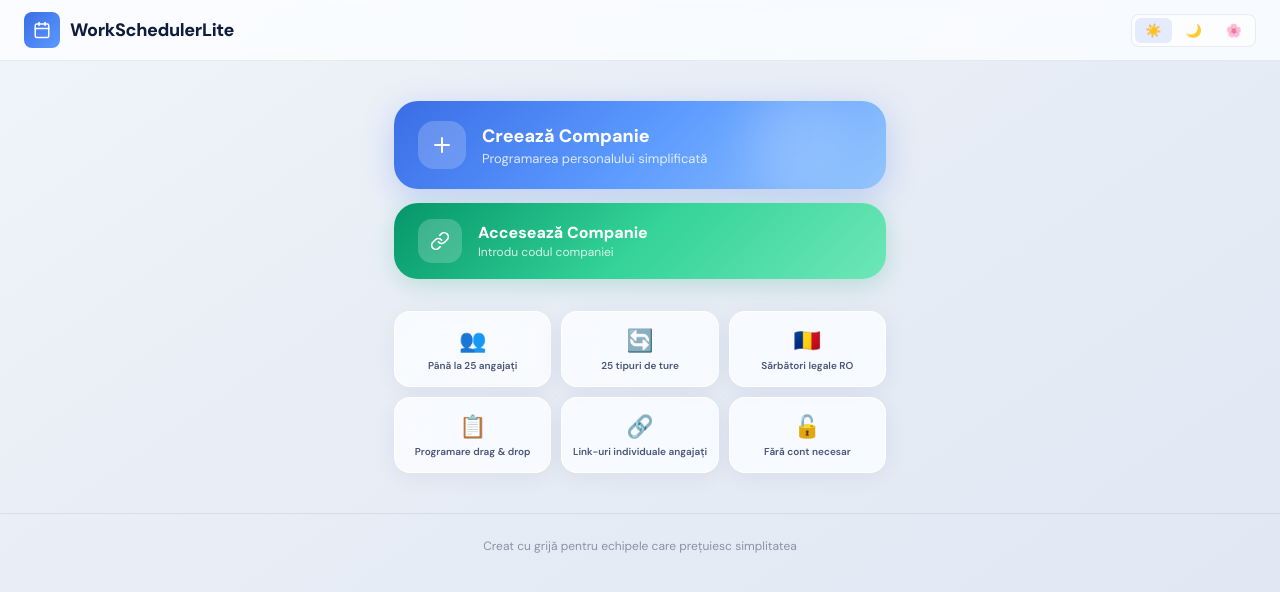
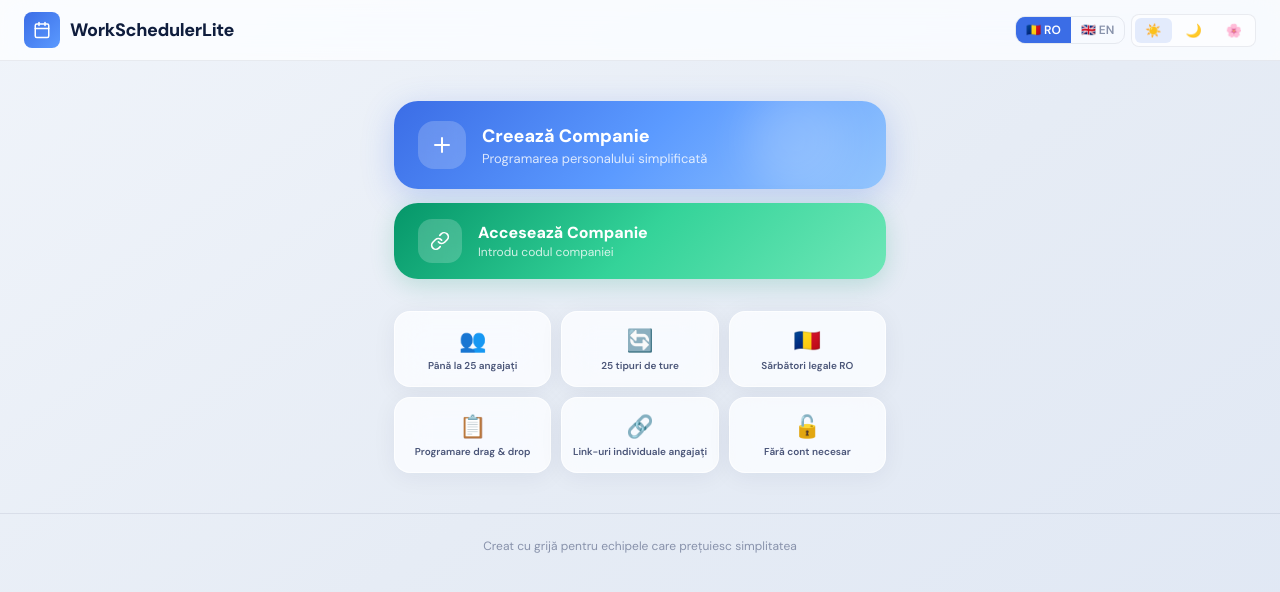
Before and after one commit to adrianstanese/work-scheduler-lite, a Next.js app: page / in a window 1280 px wide. Shown: the top 592 px of the page. Built offline with nearby package versions, Linux system fonts and the light colour scheme.

Commit message:
Full English translation + RO/EN toggle on landing page

```diff
--- a/src/app/page.tsx
+++ b/src/app/page.tsx
@@ -178,6 +178,70 @@ const TX = {
     leaves:"Concedii",addLeave:"Creează Concediu",leaveName:"Tip concediu",
     noLeaves:"Niciun concediu încă",leaveTypes:"Tipuri de Concediu",
   },
+  en:{
+    appName:"WorkSchedulerLite",tagline:"Simple staff scheduling for small companies",
+    createCompany:"Create Company",joinCompany:"Access Company",companyName:"Company Name",
+    country:"Country",
+    monFri:"Monday – Friday",allWeek:"All week (Mon–Sun)",
+    operatingDays:"Operating Days",workingHours:"Work Schedule",
+    closed:"Closed",allDay:"All day",
+    create:"Create",adminPin:"Admin PIN",enterPin:"Enter admin PIN",
+    access:"Access",enterCode:"Enter company code",
+    employees:"Employees",shifts:"Shifts",calendar:"Calendar",
+    addEmployee:"Add Employee",addShift:"Create Shift",
+    empName:"Employee name",empRole:"Role (optional)",empHours:"Hours/day",
+    contracted:"Contracted",allocated:"Allocated",ptoDays:"PTO days/year",ptoRemaining:"PTO Remaining",ptoUsed:"PTO Used",
+    startDate:"Start date",endDate:"Last working day",terminateEmp:"Terminate contract",terminated:"Terminated",active:"Active",terminateConfirm:"Confirm contract termination for",
+    uncoveredDays:"Uncovered Days",noneUncovered:"All working days are covered!",
+    coverageReport:"Coverage Report",
+    shiftName:"Shift name",startTime:"Start time",endTime:"End time",
+    save:"Save",cancel:"Cancel",delete:"Delete",edit:"Edit",
+    today:"Today",month:"Month",week:"Week",
+    prevMonth:"Previous month",nextMonth:"Next month",
+    hours:"hours",hoursWeek:"hours/week",overtime:"Overtime",
+    conflict:"Conflict",noShifts:"No shifts yet",noEmployees:"No employees yet",
+    assignShift:"Select an employee, then a shift, then click on calendar days",
+    removeShift:"Right-click or long press to remove",
+    shareLink:"Share Link",adminLink:"Admin Link",memberLink:"Employee Link",
+    copied:"Copied!",copyLink:"Copy link",
+    yourSchedule:"Your Schedule",teamSchedule:"Team Schedule",
+    selectShift:"Select a shift to assign",
+    clearDay:"Clear day",
+    weeklyHours:"Weekly Hours",totalHours:"Total Hours",
+    export:"Export",print:"Print",settings:"Settings",
+    about:"About",holiday:"Holiday",nonWorking:"Non-working day",
+    copyWeek:"Copy Week",weekCopied:"Schedule copied!",
+    maxShifts:"Maximum 25 shifts reached",maxEmps:"Maximum 25 employees reached",
+    confirmDelete:"Are you sure you want to delete?",
+    qrCode:"QR Code",scanToAccess:"Scan to access the schedule",
+    back:"Back",close:"Close",
+    scheduleFor:"Schedule for",
+    mon:"Mon",tue:"Tue",wed:"Wed",thu:"Thu",fri:"Fri",sat:"Sat",sun:"Sun",
+    monFull:"Monday",tueFull:"Tuesday",wedFull:"Wednesday",
+    thuFull:"Thursday",friFull:"Friday",satFull:"Saturday",sunFull:"Sunday",
+    jan:"January",feb:"February",mar:"March",apr:"April",may:"May",jun:"June",
+    jul:"July",aug:"August",sep:"September",oct:"October",nov:"November",dec:"December",
+    theme:"Theme",language:"Language",
+    poweredBy:"Built with care for teams that value simplicity",
+    dragDrop:"Click on calendar days to assign",
+    summary:"Summary",overview:"Overview",
+    totalShifts:"Total Shifts",avgHours:"Avg Hours/Week",
+    coverage:"Coverage",
+    noSchedule:"No shifts assigned yet",
+    welcome:"Welcome to WorkSchedulerLite",
+    getStarted:"Create your company to get started",
+    orAccess:"Or access an existing company",
+    features:"Features",
+    f1:"Up to 25 employees",f2:"25 shift types",f3:"Romanian public holidays",
+    f4:"CSV, Excel, PDF export",f5:"Individual employee links",f6:"PIN-secured access",
+    recentCompanies:"Recent Companies",
+    adminSettings:"Company Settings",deleteCompany:"Delete Company",
+    confirmDeleteCompany:"Are you sure? All data will be deleted.",
+    normalHours:"Normal Hours",overtimeHours:"Overtime Hours",holidayHours:"Holiday Hours (x2)",
+    companySettings:"Settings",
+    leaves:"Leaves",addLeave:"Create Leave",leaveName:"Leave type",
+    noLeaves:"No leaves yet",leaveTypes:"Leave Types",
+  },
 };
 
 // ─── HOLIDAY DATABASE (52 Countries) ──────────────────────────
@@ -418,44 +482,11 @@ const db = {
   set(k,v) { try { localStorage.setItem("wsl_"+k,JSON.stringify(v)) } catch {} },
   del(k) { try { localStorage.removeItem("wsl_"+k) } catch {} },
 };
-
 const api = {
-  async loadCompany(id, pin) {
-    try {
-      const r = await fetch(`/api/company?id=${id}&pin=${encodeURIComponent(pin)}`);
-      const j = await r.json();
-      if (j.ok) return j.company;
-      return null;
-    } catch { return null; }
-  },
-  async loadMember(id, memberId) {
-    try {
-      const r = await fetch(`/api/company?id=${id}&member=${memberId}`);
-      const j = await r.json();
-      if (j.ok) return j.company;
-      return null;
-    } catch { return null; }
-  },
-  async createCompany(company) {
-    try {
-      const { id, pin, ...data } = company;
-      await fetch("/api/company", {
-        method: "POST",
-        headers: { "Content-Type": "application/json" },
-        body: JSON.stringify({ id, pin, ...data }),
-      });
-    } catch {}
-  },
-  async updateCompany(company) {
-    try {
-      const { id, pin, ...data } = company;
-      await fetch("/api/company", {
-        method: "PUT",
-        headers: { "Content-Type": "application/json" },
-        body: JSON.stringify({ id, pin, ...data }),
-      });
-    } catch {}
-  },
+  async loadCompany(id, pin) { try { const r=await fetch(`/api/company?id=${id}&pin=${encodeURIComponent(pin)}`);const j=await r.json();return j.ok?j.company:null } catch { return null } },
+  async loadMember(id, memberId) { try { const r=await fetch(`/api/company?id=${id}&member=${memberId}`);const j=await r.json();return j.ok?j.company:null } catch { return null } },
+  async createCompany(c) { try { const{id,pin,...d}=c;await fetch("/api/company",{method:"POST",headers:{"Content-Type":"application/json"},body:JSON.stringify({id,pin,...d})}) } catch {} },
+  async updateCompany(c) { try { const{id,pin,...d}=c;await fetch("/api/company",{method:"PUT",headers:{"Content-Type":"application/json"},body:JSON.stringify({id,pin,...d})}) } catch {} },
 };
 
 // ─── ICONS (SVG inline) ───────────────────────────────────────
@@ -690,7 +721,19 @@ function Landing({onCreateCompany,onAccessCompany,onDeleteCompany,recentCompanie
         </div>
         <span style={{fontSize:18,fontWeight:800,color:th.tx,letterSpacing:"-0.02em"}}>{t.appName}</span>
       </div>
-      <ThemeSwitcher theme={theme} setTheme={setTheme} th={th}/>
+      <div style={{display:"flex",gap:6,alignItems:"center"}}>
+        <div style={{display:"inline-flex",borderRadius:10,overflow:"hidden",border:`1px solid ${th.bd}`}}>
+          <button onClick={()=>setLang("ro")} style={{
+            padding:"5px 10px",border:"none",cursor:"pointer",fontSize:12,fontWeight:600,fontFamily:F,
+            background:lang==="ro"?th.ac:"transparent",color:lang==="ro"?"#fff":th.t3,transition:"all 0.15s",
+          }}>🇷🇴 RO</button>
+          <button onClick={()=>setLang("en")} style={{
+            padding:"5px 10px",border:"none",cursor:"pointer",fontSize:12,fontWeight:600,fontFamily:F,
+            background:lang==="en"?th.ac:"transparent",color:lang==="en"?"#fff":th.t3,transition:"all 0.15s",
+          }}>🇬🇧 EN</button>
+        </div>
+        <ThemeSwitcher theme={theme} setTheme={setTheme} th={th}/>
+      </div>
     </header>
 
     <div style={{maxWidth:540,margin:"0 auto",padding:"40px 24px 40px"}}>
@@ -2438,7 +2481,7 @@ export default function App(){
   const [recentCompanies,setRecentCompanies]=useState(()=>db.get("recent")||[]);
 
   const th=TH[theme]||TH.light;
-  const t=TX.ro;
+  const t=TX[lang]||TX.ro;
 
   useEffect(()=>{db.set("theme",theme)},[theme]);
   useEffect(()=>{db.set("lang",lang)},[lang]);
@@ -2448,21 +2491,17 @@ export default function App(){
     const params=new URLSearchParams(window.location.search);
     const cId=params.get("company");
     const memberId=params.get("member");
+    const role=params.get("role");
     if(cId){
-      if(memberId){
-        api.loadMember(cId,memberId).then(data=>{
-          if(data){
-            setCompany({...data,id:cId});
-            setMemberEmpId(memberId);
-            setScreen("member");
-          } else {
-            const stored=db.get("company_"+cId);
-            if(stored){setCompany(stored);setMemberEmpId(memberId);setScreen("member");}
-          }
-        });
-      } else {
-        const stored=db.get("company_"+cId);
-        if(stored){setCompany(stored);setScreen("workspace");}
+      const stored=db.get("company_"+cId);
+      if(stored){
+        setCompany(stored);
+        if(memberId){
+          setMemberEmpId(memberId);
+          setScreen("member");
+        } else {
+          setScreen("workspace");
+        }
       }
     }
   },[]);
@@ -2477,15 +2516,7 @@ export default function App(){
     window.history.replaceState(null,"",`?company=${comp.id}&role=admin`);
   };
 
-  const handleAccessCompany=async(id,pin)=>{
-    const remote=await api.loadCompany(id,pin);
-    if(remote){
-      const comp={...remote,id,pin};
-      db.set("company_"+id,comp);
-      setCompany(comp);setScreen("workspace");
-      window.history.replaceState(null,"",`?company=${id}&role=admin`);
-      return;
-    }
+  const handleAccessCompany=(id,pin)=>{
     const stored=db.get("company_"+id);
     if(stored&&stored.pin===pin){
       setCompany(stored);setScreen("workspace");
```
